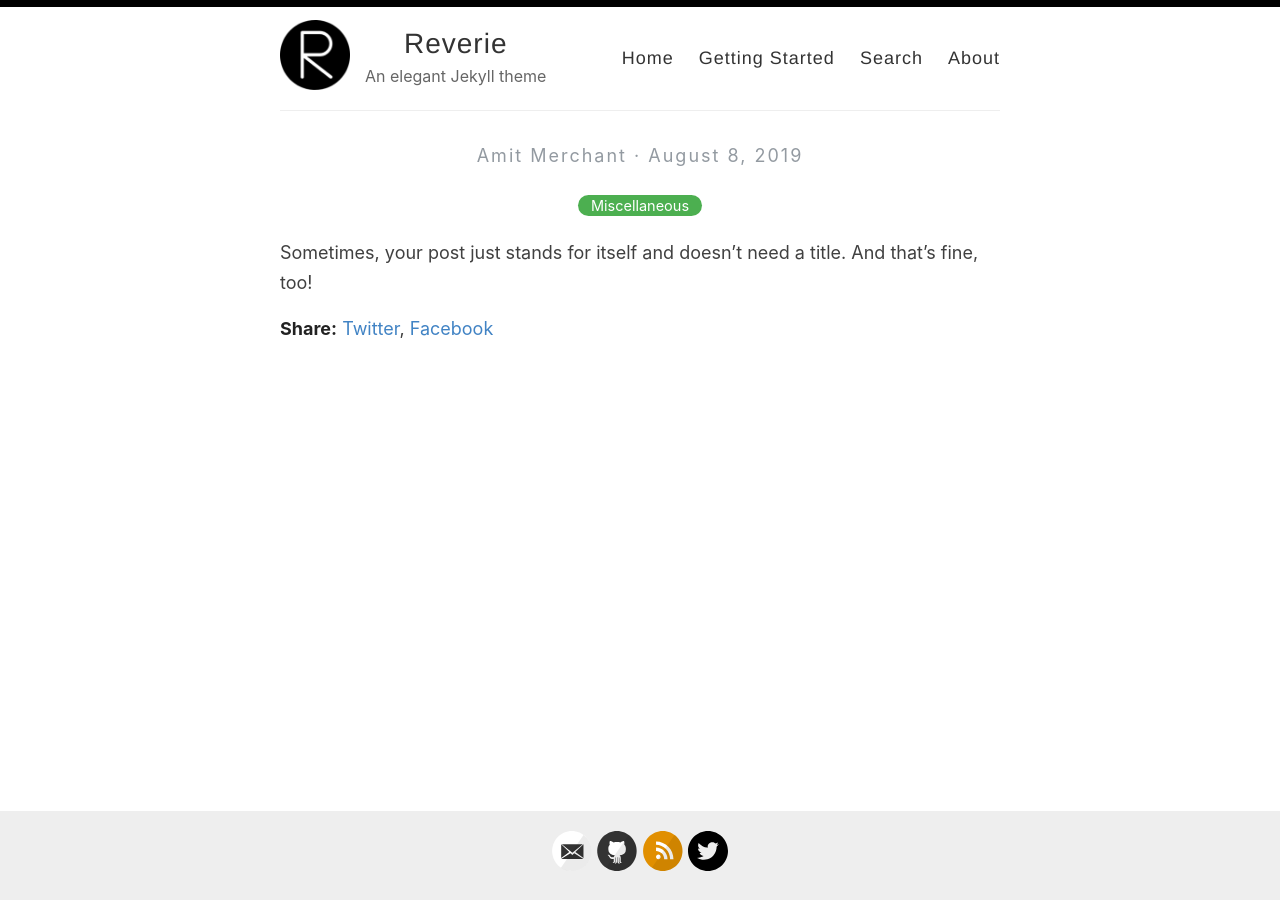
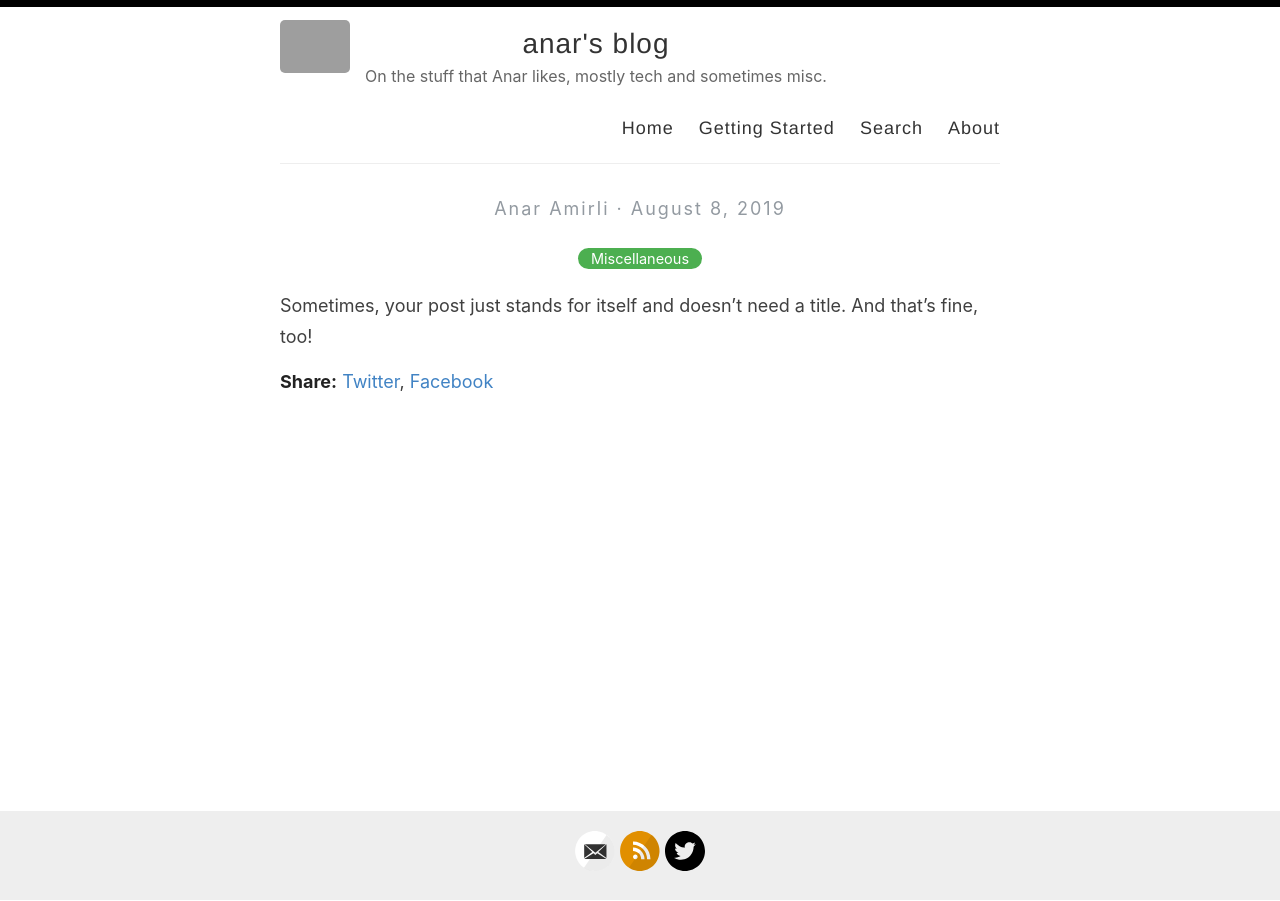
Before and after one commit to anaramirli/anaramirli.github.io, a Jekyll site: the page built from _posts/2019-08-08-no-title-posts.md, in a window 1280 px wide. Built offline with Jekyll 4.4.1, drawn with Linux system fonts in a browser that asks for light colours; comment, search, counter and statistics services are not loaded; grey boxes are pictures that could not be loaded.

Commit message:
Update _config.yml

```diff
--- a/_config.yml
+++ b/_config.yml
@@ -1,18 +1,17 @@
 #
 # This file contains configuration flags to customize your site
-#
+#adl;awdk/aw;dkaw;ldk
 
 # Name of your site (displayed in the header)
-name: Reverie
+name: anar's blog
 
 # Name of the author
-author: Amit Merchant
+author: Anar Amirli
 
 # Short bio or description (displayed in the header)
-description: An elegant Jekyll theme
-
+description: On the stuff that Anar likes, mostly tech and sometimes misc.
 # URL of your avatar or profile pic (you could use your GitHub profile pic)
-avatar: /images/reverie.png
+avatar: /images/circle-cropped.png
 
 #
 # Flags below are optional
@@ -21,15 +20,15 @@
 # Includes an icon in the footer for each username you enter
 footer-links:
   dribbble:
-  email: amit.d.merchant@gmail.com
+  email: anaramirli@gmail.com
   facebook:
   flickr:
-  github: amitmerchant1990/reverie
+  github:
   instagram:
   linkedin:
   pinterest:
   rss: rss
-  twitter: amit_merchant
+  twitter: anaramirli
   stackoverflow:
   youtube: # channel/<your_long_string> or user/<user-name>
   googleplus: # anything in your profile username that comes after plus.google.com/
@@ -38,16 +37,15 @@
 
 # Enter your Disqus shortname (not your username) to enable commenting on posts
 # You can find your shortname on the Settings page of your Disqus account
-disqus:
+disqus: http-anaramirli-github-io
 
 # Enter your Google Analytics web tracking code (e.g. UA-2110908-2) to activate tracking
-google_analytics: UA-43339302-11
+google_analytics:
 
 # Your website URL (e.g. http://amitmerchant1990.github.io or http://www.amitmerchant.com)
 # Used for Sitemap.xml and your RSS feed
-url: http://www.amitmerchant.com/reverie
-enforce_ssl: https://www.amitmerchant.com/reverie
-
+url: http://anaramirli.github.io
+enforce_ssl: http://anaramirli.github.io
 # If you're hosting your site at a Project repository on GitHub pages
 # (http://yourusername.github.io/repository-name)
 # and NOT your User repository (http://yourusername.github.io)
```
